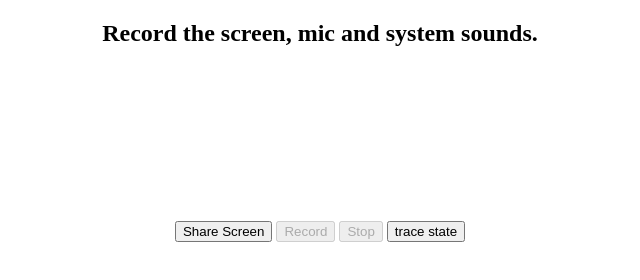
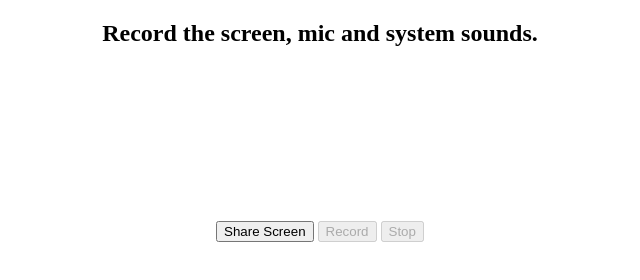
Before and after one commit to rajesh-portfolio/ScrRecord, a plain HTML site: page index.html in a window 1280 px wide. Shown: the whole page, without its empty margins (320-960 px from the left). Drawn offline with Linux system fonts and the light colour scheme.

Commit message:
updated one

```diff
--- a/index.html
+++ b/index.html
@@ -29,7 +29,7 @@
       <button id="shareScreen" onclick="onShareScreen()">Share Screen</button>
       <button id="rec" onclick="onBtnRecordClicked()" disabled>Record</button>
       <button id="stop" onclick="onBtnStopClicked()" disabled>Stop</button>
-      <button id="stateButton" onclick="onStateClicked()">trace state</button>
+      <button id="stateButton" onclick="onStateClicked()" style="display:none;">trace state</button>
     </div>
     <a id="downloadLink" download="mediarecorder.webm" name="mediarecorder.webm" href></a>
   <p id="data" style="display:none;"></p>
```
